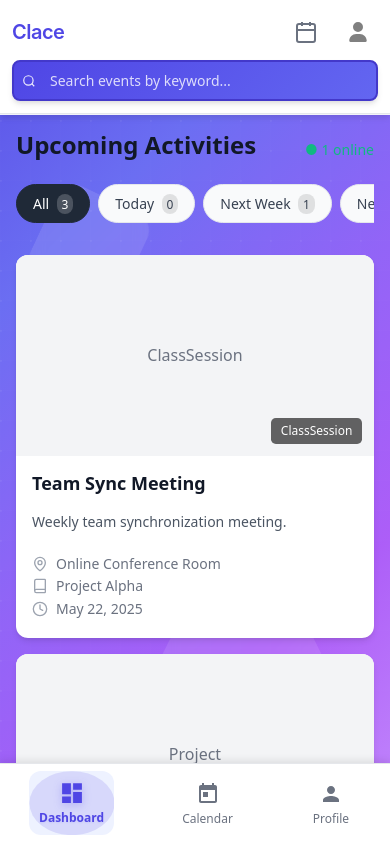
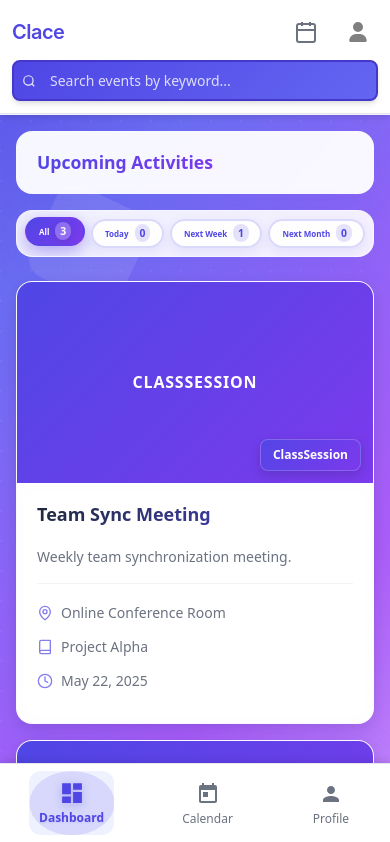
Before and after one commit to Neil-urk12/clace, a Vue app in the folder frontend/: page /dashboard in a window 390 px wide. Shown: the top 842 px of the page. Built offline with nearby package versions, Linux system fonts and the light colour scheme.

Commit message:
style: adjusted styling for DashboardView and child components to comlement with the improved background in the mainlayout
- improved responsivness of texts and elements

```diff
--- a/frontend/src/components/Dashboard/EventCard.vue
+++ b/frontend/src/components/Dashboard/EventCard.vue
@@ -23,12 +23,18 @@ const formatDate = (date: Date): string => {
 <template>
   <div class="event-card" :class="activity.type?.toLowerCase()">
     <div class="card-image-container">
-      <img v-if="activity.imageUrl" :src="activity.imageUrl" :alt="activity.title" class="activity-image" />
+      <img
+        v-if="activity.imageUrl"
+        :src="activity.imageUrl"
+        :alt="activity.title"
+        class="activity-image"
+      />
       <div v-else class="activity-image-placeholder">
         <span>{{ activity.type }}</span>
       </div>
-      <!-- Date badge removed as per SharedEventItem structure -->
-      <div v-if="activity.type" class="image-overlay-type">{{ activity.type }}</div>
+      <div v-if="activity.type" class="image-overlay-type">
+        {{ activity.type }}
+      </div>
     </div>
     <div class="card-content">
       <div class="title-status-row">
@@ -37,25 +43,35 @@ const formatDate = (date: Date): string => {
           v-if="getStatusIcon(activity.status)"
           :is="getStatusIcon(activity.status)"
           class="status-icon"
-          :class="{ 'status-icon-completed': activity.status === 'Completed' || activity.status === 'Graded' || activity.status === 'Submitted'}"
+          :class="{
+            'status-icon-completed':
+              activity.status === 'Completed' ||
+              activity.status === 'Graded' ||
+              activity.status === 'Submitted',
+          }"
           :size="20"
         />
       </div>
-      <p v-if="activity.description" class="activity-details-text">{{ activity.description }}</p>
+      <p v-if="activity.description" class="activity-details-text">
+        {{ activity.description }}
+      </p>
 
       <div class="activity-info">
-        <!-- Time removed as per SharedEventItem structure -->
         <div v-if="activity.location" class="detail-item">
-          <MapPinIcon :size="16" class="detail-icon" /> <span>{{ activity.location }}</span>
+          <MapPinIcon :size="16" class="detail-icon" />
+          <span>{{ activity.location }}</span>
         </div>
         <div v-if="activity.subject" class="detail-item">
-          <BookIcon :size="16" class="detail-icon" /> <span>{{ activity.subject }}</span>
+          <BookIcon :size="16" class="detail-icon" />
+          <span>{{ activity.subject }}</span>
         </div>
-         <div v-else-if="activity.course" class="detail-item">
-          <BookIcon :size="16" class="detail-icon" /> <span>{{ activity.course }}</span>
+        <div v-else-if="activity.course" class="detail-item">
+          <BookIcon :size="16" class="detail-icon" />
+          <span>{{ activity.course }}</span>
         </div>
         <div v-if="activity.startDate" class="detail-item">
-           <ClockIcon :size="16" class="detail-icon" /> <span>{{ formatDate(activity.startDate) }}</span>
+          <ClockIcon :size="16" class="detail-icon" />
+          <span>{{ formatDate(activity.startDate) }}</span>
         </div>
       </div>
     </div>
@@ -63,121 +79,193 @@ const formatDate = (date: Date): string => {
 </template>
 
 <style scoped>
-.event-card { /* Changed from .activity-card */
-  background-color: #ffffff;
-  border-radius: 0.75rem;
-  box-shadow: 0 4px 6px -1px rgba(0, 0, 0, 0.1), 0 2px 4px -1px rgba(0, 0, 0, 0.06);
+.event-card {
+  background: rgba(255, 255, 255, 0.95);
+  backdrop-filter: blur(20px);
+  border-radius: 1rem;
+  box-shadow: 0 8px 32px rgba(79, 70, 229, 0.15),
+    0 4px 16px rgba(0, 0, 0, 0.1);
   overflow: hidden;
   display: flex;
   flex-direction: column;
-  transition: transform 0.2s ease, box-shadow 0.2s ease;
+  transition: all 0.3s cubic-bezier(0.4, 0, 0.2, 1);
+  border: 1px solid rgba(255, 255, 255, 0.3);
+  position: relative;
 }
 
-.event-card:hover { /* Changed from .activity-card:hover */
-  transform: translateY(-4px);
-  box-shadow: 0 10px 15px -3px rgba(0, 0, 0, 0.1), 0 4px 6px -2px rgba(0, 0, 0, 0.05);
+.event-card::before {
+  content: "";
+  position: absolute;
+  top: 0;
+  left: 0;
+  right: 0;
+  height: 3px;
+  background: linear-gradient(90deg, #4f46e5, #7c3aed, #a855f7);
+  opacity: 0;
+  transition: opacity 0.3s ease;
+}
+
+.event-card:hover {
+  transform: translateY(-8px) scale(1.02);
+  box-shadow: 0 20px 40px rgba(79, 70, 229, 0.2),
+    0 8px 24px rgba(0, 0, 0, 0.15);
+}
+
+.event-card:hover::before {
+  opacity: 1;
 }
 
 .card-image-container {
   position: relative;
   width: 100%;
   padding-top: 56.25%;
-  background-color: #e5e7eb;
+  background: linear-gradient(135deg, #f3f4f6, #e5e7eb);
+  overflow: hidden;
 }
 
-.activity-image, .activity-image-placeholder {
+.activity-image,
+.activity-image-placeholder {
   position: absolute;
   top: 0;
   left: 0;
   width: 100%;
   height: 100%;
   object-fit: cover;
+  transition: transform 0.3s ease;
 }
+
+.event-card:hover .activity-image {
+  transform: scale(1.05);
+}
+
 .activity-image-placeholder {
   display: flex;
   align-items: center;
   justify-content: center;
-  background-color: #f3f4f6;
-  color: #6b7280;
+  background: linear-gradient(135deg, #4f46e5, #7c3aed);
+  color: white;
   font-size: 1rem;
-  font-weight: 500;
+  font-weight: 600;
+  text-transform: uppercase;
+  letter-spacing: 0.05em;
 }
-
-/* Date badge styles removed as per template update */
 
 .image-overlay-type {
   position: absolute;
   color: white;
-  background-color: rgba(0,0,0,0.6);
-  padding: 0.25rem 0.6rem;
-  border-radius: 0.3rem;
+  background: linear-gradient(135deg, rgba(79, 70, 229, 0.9), rgba(124, 58, 237, 0.9));
+  backdrop-filter: blur(10px);
+  padding: 0.375rem 0.75rem;
+  border-radius: 0.5rem;
   font-size: 0.75rem;
-  font-weight: 500;
+  font-weight: 600;
   z-index: 1;
   bottom: 0.75rem;
   right: 0.75rem;
   text-transform: capitalize;
+  border: 1px solid rgba(255, 255, 255, 0.2);
+  box-shadow: 0 4px 12px rgba(0, 0, 0, 0.15);
 }
 
 .card-content {
-  padding: 1rem;
+  padding: 1.25rem;
   flex-grow: 1;
   display: flex;
   flex-direction: column;
+  background: rgba(255, 255, 255, 0.8);
+  backdrop-filter: blur(10px);
 }
 
 .title-status-row {
   display: flex;
   justify-content: space-between;
   align-items: flex-start;
-  margin-bottom: 0.5rem;
+  margin-bottom: 0.75rem;
 }
 
-.activity-title { /* Kept activity-title class */
+.activity-title {
   font-size: 1.125rem;
-  font-weight: 600;
-  color: #111827;
+  font-weight: 700;
+  color: #1f2937;
   margin-right: 0.5rem;
   flex-grow: 1;
   line-height: 1.3;
+  background: linear-gradient(135deg, #1f2937, #4f46e5);
+  -webkit-background-clip: text;
+  -webkit-text-fill-color: transparent;
+  background-clip: text;
 }
 
 .status-icon {
   flex-shrink: 0;
   margin-top: 2px;
+  color: #6b7280;
+  transition: color 0.2s ease;
 }
+
 .status-icon-completed {
   color: #10b981;
+  filter: drop-shadow(0 2px 4px rgba(16, 185, 129, 0.3));
 }
 
-
-.activity-details-text { /* Kept activity-details-text class */
+.activity-details-text {
   font-size: 0.875rem;
-  color: #4b5563;
-  margin-bottom: 0.75rem;
-  line-height: 1.4;
+  color: #6b7280;
+  margin-bottom: 1rem;
+  line-height: 1.5;
 }
 
-.activity-info { /* Kept activity-info class */
+.activity-info {
   margin-top: auto;
-  padding-top: 0.75rem;
+  padding-top: 1rem;
   font-size: 0.875rem;
   color: #6b7280;
+  border-top: 1px solid rgba(229, 231, 235, 0.5);
 }
 
 .detail-item {
   display: flex;
   align-items: center;
   gap: 0.5rem;
-  margin-bottom: 0.25rem;
+  margin-bottom: 0.5rem;
+  padding: 0.25rem 0;
+  transition: color 0.2s ease;
+}
+
+.detail-item:hover {
+  color: #4f46e5;
 }
 
 .detail-item span {
   line-height: 1.3;
+  font-weight: 500;
 }
 
 .detail-icon {
-  color: #9ca3af;
+  color: #4f46e5;
   flex-shrink: 0;
+  opacity: 0.7;
+  transition: opacity 0.2s ease;
+}
+
+.detail-item:hover .detail-icon {
+  opacity: 1;
+}
+
+/* Card type variations */
+.event-card.assignment {
+  border-left: 4px solid #f59e0b;
+}
+
+.event-card.exam {
+  border-left: 4px solid #ef4444;
+}
+
+.event-card.lecture {
+  border-left: 4px solid #3b82f6;
+}
+
+.event-card.event {
+  border-left: 4px solid #10b981;
 }
 </style>
--- a/frontend/src/components/Dashboard/EventFilterTabs.vue
+++ b/frontend/src/components/Dashboard/EventFilterTabs.vue
@@ -18,9 +18,11 @@ function selectFilter(filterValue: FilterValue) { emit('filter-changed', filterV
 <template>
   <div class="filter-tabs">
     <button
-      v-for="filter in filters" :key="filter.value"
+      v-for="filter in filters"
+      :key="filter.value"
       :class="{ active: activeFilter === filter.value }"
-      @click="selectFilter(filter.value)" class="filter-tab"
+      @click="selectFilter(filter.value)"
+      class="filter-tab"
     >
       {{ filter.label }}
       <span class="count">{{ counts[filter.value] }}</span>
@@ -29,18 +31,140 @@ function selectFilter(filterValue: FilterValue) { emit('filter-changed', filterV
 </template>
 
 <style scoped>
-.filter-tabs { display: flex; gap: 0.5rem; margin-bottom: 1.5rem; overflow-x: auto; padding-bottom: 0.5rem; }
+.filter-tabs {
+  display: flex;
+  gap: 0.75rem;
+  margin-bottom: 1.5rem;
+  padding: 1rem;
+  background: rgba(255, 255, 255, 0.9);
+  backdrop-filter: blur(15px);
+  border-radius: 1rem;
+  box-shadow: 0 8px 32px rgba(79, 70, 229, 0.1);
+  border: 1px solid rgba(255, 255, 255, 0.3);
+}
+
 .filter-tab {
-  padding: 0.5rem 1rem; border: 1px solid #e5e7eb; border-radius: 1.5rem;
-  background-color: #f9fafb; color: #374151; font-size: 0.875rem;
-  cursor: pointer; transition: all 0.2s ease; white-space: nowrap;
+  padding: 0.75rem 1.25rem;
+  border: 2px solid rgba(79, 70, 229, 0.2);
+  border-radius: 2rem;
+  background: rgba(255, 255, 255, 0.8);
+  backdrop-filter: blur(10px);
+  color: #4f46e5;
+  font-size: 0.875rem;
+  font-weight: 600;
+  cursor: pointer;
+  transition: all 0.3s cubic-bezier(0.4, 0, 0.2, 1);
+  white-space: nowrap;
+  position: relative;
+  overflow: hidden;
+  box-shadow: 0 4px 12px rgba(79, 70, 229, 0.1);
 }
-.filter-tab:hover { background-color: #f3f4f6; }
-.filter-tab.active { background-color: #1f2937; color: #ffffff; border-color: #1f2937; }
-.count { margin-left: 0.25rem; font-size: 0.75rem; background-color: rgba(0,0,0,0.1); padding: 0.1rem 0.3rem; border-radius: 0.5rem; }
-.filter-tab.active .count { background-color: rgba(255,255,255,0.2); }
+
+.filter-tab::before {
+  content: "";
+  position: absolute;
+  top: 0;
+  left: -100%;
+  width: 100%;
+  height: 100%;
+  background: linear-gradient(90deg, transparent, rgba(255, 255, 255, 0.4), transparent);
+  transition: left 0.5s ease;
+}
+
+.filter-tab:hover::before {
+  left: 100%;
+}
+
+.filter-tab:hover {
+  background: rgba(79, 70, 229, 0.1);
+  border-color: #4f46e5;
+  transform: translateY(-2px);
+  box-shadow: 0 8px 20px rgba(79, 70, 229, 0.2);
+}
+
+.filter-tab.active {
+  background: linear-gradient(135deg, #4f46e5, #7c3aed);
+  color: #ffffff;
+  border-color: transparent;
+  transform: translateY(-2px);
+  box-shadow: 0 8px 24px rgba(79, 70, 229, 0.3),
+    0 4px 12px rgba(124, 58, 237, 0.2);
+}
+
+.filter-tab.active:hover {
+  background: linear-gradient(135deg, #4338ca, #6d28d9);
+  transform: translateY(-3px);
+  box-shadow: 0 12px 28px rgba(79, 70, 229, 0.4),
+    0 6px 16px rgba(124, 58, 237, 0.3);
+}
+
+.count {
+  margin-left: 0.5rem;
+  font-size: 0.75rem;
+  font-weight: 700;
+  background: rgba(79, 70, 229, 0.15);
+  color: #4f46e5;
+  padding: 0.25rem 0.5rem;
+  border-radius: 1rem;
+  min-width: 1.5rem;
+  text-align: center;
+  transition: all 0.3s ease;
+}
+
+.filter-tab.active .count {
+  background: rgba(255, 255, 255, 0.25);
+  color: #ffffff;
+  box-shadow: 0 2px 8px rgba(0, 0, 0, 0.1);
+}
+
+.filter-tab:hover .count {
+  background: rgba(79, 70, 229, 0.2);
+  transform: scale(1.05);
+}
+
+.filter-tab.active:hover .count {
+  background: rgba(255, 255, 255, 0.3);
+  transform: scale(1.05);
+}
+
+@media (max-width: 767px) {
+  .filter-tabs {
+    gap: 0.4rem;
+    padding: 0.5rem; /* Keep padding as is for now */
+    overflow-x: auto;
+    scrollbar-width: none;
+    -ms-overflow-style: none;
+  }
+
+  .filter-tabs::-webkit-scrollbar {
+    display: none;
+  }
+
+  .filter-tab {
+    padding: 0.3rem 0.75rem;
+    font-size: 0.5rem;
+  }
+  .count {
+    margin-left: 0.25rem;
+    font-size: 0.65rem;
+    padding: 0.1rem 0.3rem;
+  }
+}
+
 @media (min-width: 768px) {
-  .filter-tabs { overflow-x: visible; }
-  .filter-tab { font-size: 0.9rem; }
+  .filter-tabs {
+    overflow-x: visible;
+    padding: 1.25rem;
+  }
+  .filter-tab {
+    font-size: 0.9rem;
+    padding: 0.875rem 1.5rem;
+  }
+}
+
+@media (min-width: 1024px) {
+  .filter-tabs {
+    gap: 1rem;
+  }
 }
 </style>
--- a/frontend/src/views/DashboardView.vue
+++ b/frontend/src/views/DashboardView.vue
@@ -111,7 +111,7 @@ function handleFilterChange(newFilter: string) {
   <div class="dashboard-view">
     <div class="header-section">
       <h2 class="upcoming-activities-title">Upcoming Activities</h2>
-      <span class="online-indicator">● 1 online</span>
+      <!-- <span class="online-indicator">● 1 online</span> -->
     </div>
 
     <EventFilterTabs
@@ -139,6 +139,7 @@ function handleFilterChange(newFilter: string) {
   max-width: 1300px;
   margin: 0 auto;
   box-sizing: border-box;
+  position: relative;
 }
 
 .header-section {
@@ -146,17 +147,32 @@ function handleFilterChange(newFilter: string) {
   justify-content: space-between;
   align-items: center;
   margin-bottom: 1rem;
+  background: rgba(255, 255, 255, 0.95);
+  backdrop-filter: blur(10px);
+  border-radius: 1rem;
+  padding: 1.25rem;
+  box-shadow: 0 8px 32px rgba(79, 70, 229, 0.1);
+  border: 1px solid rgba(255, 255, 255, 0.2);
 }
 
 .upcoming-activities-title {
   font-size: 1.5rem;
-  font-weight: 600;
-  color: #111827;
+  font-weight: 700;
+  background: linear-gradient(135deg, #4f46e5, #7c3aed);
+  -webkit-background-clip: text;
+  -webkit-text-fill-color: transparent;
+  background-clip: text;
+  margin: 0;
 }
 
 .online-indicator {
   font-size: 0.875rem;
   color: #10b981;
+  font-weight: 600;
+  background: rgba(16, 185, 129, 0.1);
+  padding: 0.375rem 0.75rem;
+  border-radius: 2rem;
+  border: 1px solid rgba(16, 185, 129, 0.2);
 }
 
 .activity-grid {
@@ -167,9 +183,14 @@ function handleFilterChange(newFilter: string) {
 
 .no-activities-message {
   text-align: center;
-  color: #6b7280;
-  padding: 2rem;
+  color: rgba(255, 255, 255, 0.8);
+  padding: 3rem 2rem;
   font-style: italic;
+  background: rgba(255, 255, 255, 0.1);
+  backdrop-filter: blur(10px);
+  border-radius: 1rem;
+  border: 1px solid rgba(255, 255, 255, 0.2);
+  font-size: 1.1rem;
 }
 
 @media (min-width: 768px) {
@@ -178,6 +199,7 @@ function handleFilterChange(newFilter: string) {
   }
   .header-section {
     margin-bottom: 1.5rem;
+    padding: 1.5rem;
   }
   .upcoming-activities-title {
     font-size: 1.75rem;
@@ -207,6 +229,12 @@ function handleFilterChange(newFilter: string) {
   }
 }
 
+@media (max-width: 767px) {
+  .upcoming-activities-title {
+    font-size: 1.1rem;
+  }
+}
+
 /* Mobile bottom navigation spacing */
 @media (max-width: 767px) {
   .dashboard-view {
```
